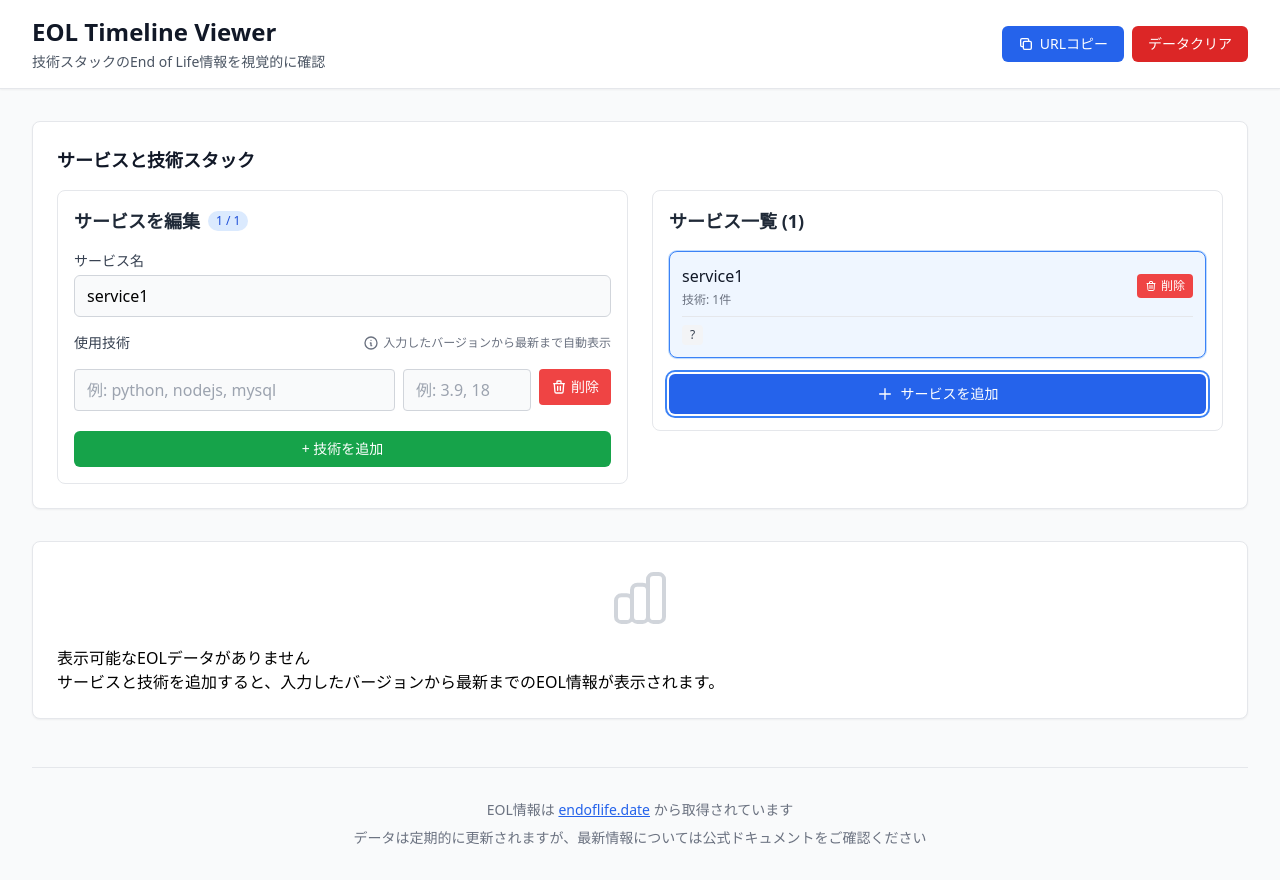
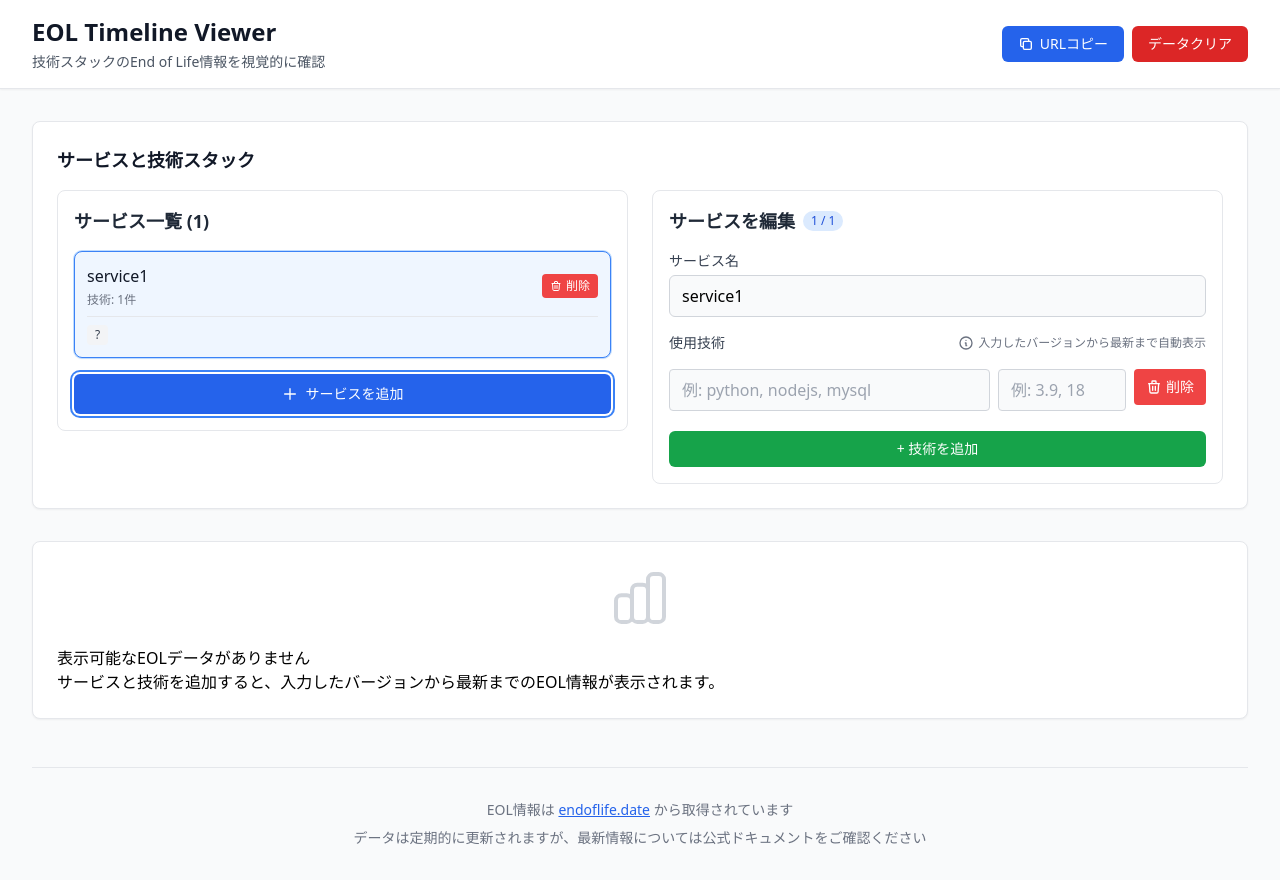
Before and after one commit to okdyy75/eol-checker, a Next.js app: page / in a window 1280 px wide. Both pictures are taken after a click on the button "サービスを追加". Built offline with nearby package versions, Linux system fonts and the light colour scheme.

Commit message:
feat: EOL未定バージョンのツールチップに「未定」と表示
- ツールチップでEOL日が未定の場合は「未定」と表示
- ヘッダーに注意書きを追加（EOL日が未定のバージョンは5年後まで表示）

```diff
--- a/components/EOLGanttChart.tsx
+++ b/components/EOLGanttChart.tsx
@@ -23,6 +23,7 @@ type TaskWithSegments = Task & {
     end: Date;
     color?: string;
   }>;
+  eolUndefined?: boolean;
 };
 
 const VIEW_SHIFT_MONTHS = 6;
@@ -147,6 +148,7 @@ export default function EOLGanttChart({ services, eolData }: EOLGanttChartProps)
             progressSelectedColor: '#ff9e0d',
           },
           ...(segments ? { segments } : {}),
+          eolUndefined: details.eolUndefined || false, // EOL未定フラグを追加
         };
       });
 
@@ -176,6 +178,7 @@ export default function EOLGanttChart({ services, eolData }: EOLGanttChartProps)
     <div className="eol-gantt-container">
       {/* ヘッダー */}
       <div className="eol-gantt-header">
+        <div className="header-top">
           <h2>EOL タイムライン</h2>
           <div className="legend">
             <div className="legend-item">
@@ -194,6 +197,11 @@ export default function EOLGanttChart({ services, eolData }: EOLGanttChartProps)
               <div className="legend-color eol"></div>
               <span>サポート終了 (EOL)</span>
             </div>
+          </div>
+        </div>
+        <div className="header-note">
+          ※ 入力されたバージョンから最新バージョンまで表示<br />
+          ※ EOL日が未定のバージョンは現在+5年で表示
         </div>
       </div>
 
@@ -232,11 +240,15 @@ export default function EOLGanttChart({ services, eolData }: EOLGanttChartProps)
               TaskListTable={TaskListTableComponent}
               TooltipContent={({ task }) => {
                 let details;
+                let eolUndefined = false;
                 try {
                   const taskData = chart.tasks.find(t => t.id === task.id);
                   if (taskData && taskData.name) {
                     const match = taskData.name.match(/^(.+?)\s+(.+?)(\s+★)?$/);
                     if (match) {
+                      // TaskWithSegmentsからeolUndefinedを取得
+                      eolUndefined = (taskData as TaskWithSegments).eolUndefined || false;
+
                       details = {
                         techName: match[1],
                         version: match[2],
@@ -269,7 +281,7 @@ export default function EOLGanttChart({ services, eolData }: EOLGanttChartProps)
                       リリース: {details.releaseDate}
                     </div>
                     <div style={{ color: '#6b7280', fontSize: '12px' }}>
-                      EOL: {details.eolDate}
+                      EOL: {eolUndefined ? '未定' : details.eolDate}
                     </div>
                   </div>
                 );
@@ -290,11 +302,17 @@ export default function EOLGanttChart({ services, eolData }: EOLGanttChartProps)
 
         .eol-gantt-header {
           display: flex;
-          justify-content: space-between;
-          align-items: center;
+          flex-direction: column;
+          gap: 0.5rem;
           padding: 1rem 0;
           border-bottom: 1px solid #e5e7eb;
           margin-bottom: 1rem;
+        }
+
+        .header-top {
+          display: flex;
+          justify-content: space-between;
+          align-items: center;
         }
 
         .eol-gantt-header h2 {
@@ -302,6 +320,12 @@ export default function EOLGanttChart({ services, eolData }: EOLGanttChartProps)
           font-size: 1.5rem;
           font-weight: 600;
           color: #1f2937;
+        }
+
+        .header-note {
+          font-size: 0.875rem;
+          color: #6b7280;
+          text-align: right;
         }
 
         .legend {
@@ -398,7 +422,7 @@ export default function EOLGanttChart({ services, eolData }: EOLGanttChartProps)
 
         /* レスポンシブデザイン */
         @media (max-width: 1024px) {
-          .eol-gantt-header {
+          .header-top {
             flex-direction: column;
             align-items: flex-start;
             gap: 0.75rem;
@@ -407,6 +431,10 @@ export default function EOLGanttChart({ services, eolData }: EOLGanttChartProps)
           .legend {
             align-self: stretch;
             justify-content: center;
+          }
+
+          .header-note {
+            text-align: left;
           }
         }
 
--- a/components/ServiceForm.tsx
+++ b/components/ServiceForm.tsx
@@ -113,90 +113,7 @@ export default function ServiceForm({
 
   return (
     <div className="grid grid-cols-1 lg:grid-cols-2 gap-6">
-      {/* 左側：入力フォーム */}
-      <div className="space-y-4">
-        {services.length === 0 ? (
-          <div className="bg-gray-50 border-2 border-dashed border-gray-200 rounded-lg p-8 text-center">
-            <p className="text-gray-500 text-sm font-medium mb-1">
-              サービスを追加してください
-            </p>
-            <p className="text-gray-400 text-xs">
-              右側の「サービスを追加」ボタンをクリック
-            </p>
-          </div>
-        ) : (
-          <div className="bg-white border border-gray-200 rounded-lg p-4">
-            <div className="flex items-center justify-between mb-4">
-              <div className="flex items-center gap-2">
-                <h3 className="text-lg font-semibold text-gray-800">
-                  サービスを編集
-                </h3>
-                <span className="px-2 py-0.5 bg-blue-100 text-blue-700 text-xs font-medium rounded-full">
-                  {editingIndex + 1} / {services.length}
-                </span>
-              </div>
-            </div>
-
-            {/* サービス名入力 */}
-            <div className="mb-4">
-              <label className="block text-sm font-medium text-gray-700 mb-1">
-                サービス名
-              </label>
-              <input
-                type="text"
-                placeholder="例: マイクロサービスA, Webアプリ"
-                value={editingService?.name || ''}
-                onChange={(e) => updateServiceName(e.target.value)}
-                className="w-full px-3 py-2 bg-gray-50 border border-gray-300 rounded-md focus:outline-none focus:ring-2 focus:ring-blue-500 text-sm sm:text-base transition-colors hover:bg-white focus:bg-white"
-              />
-            </div>
-
-            {/* 技術スタック */}
-            <div>
-              <div className="flex items-center justify-between mb-2">
-                <label className="block text-sm font-medium text-gray-700">
-                  使用技術
-                </label>
-                <span className="text-xs text-gray-500" title="入力したバージョンから最新バージョンまでのEOL情報が自動的に表示されます">
-                  <svg className="w-4 h-4 inline-block mr-1" fill="none" stroke="currentColor" viewBox="0 0 24 24">
-                    <path strokeLinecap="round" strokeLinejoin="round" strokeWidth={2} d="M13 16h-1v-4h-1m1-4h.01M21 12a9 9 0 11-18 0 9 9 0 0118 0z" />
-                  </svg>
-                  入力したバージョンから最新まで自動表示
-                </span>
-              </div>
-
-              {(!editingService?.technologies || editingService.technologies.length === 0) ? (
-                <div className="text-center py-4 bg-gray-50 rounded-md border-2 border-dashed border-gray-300 mb-3">
-                  <p className="text-gray-500 text-sm">技術がありません</p>
-                </div>
-              ) : (
-                <div className="space-y-1 mb-3">
-                  {editingService.technologies.map((technology) => (
-                    <TechnologyInput
-                      key={technology.id}
-                      technology={technology}
-                      availableTechnologies={availableTechnologies}
-                      eolData={eolData}
-                      onChange={(updatedTechnology) => updateTechnology(technology.id, updatedTechnology)}
-                      onRemove={() => removeTechnology(technology.id)}
-                    />
-                  ))}
-                </div>
-              )}
-
-              {/* 技術を追加ボタン */}
-              <button
-                onClick={addTechnology}
-                className="w-full px-4 py-2 bg-green-600 text-white rounded-md hover:bg-green-700 focus:outline-none focus:ring-2 focus:ring-green-500 transition-colors text-sm"
-              >
-                + 技術を追加
-              </button>
-            </div>
-          </div>
-        )}
-      </div>
-
-      {/* 右側：サービスリスト */}
+      {/* 左側：サービスリスト */}
       <div className="space-y-4">
         <div className="bg-white border border-gray-200 rounded-lg p-4">
           <h3 className="text-lg font-semibold text-gray-800 mb-4">
@@ -281,6 +198,89 @@ export default function ServiceForm({
           </button>
         </div>
       </div>
+
+      {/* 右側：入力フォーム */}
+      <div className="space-y-4">
+        {services.length === 0 ? (
+          <div className="bg-gray-50 border-2 border-dashed border-gray-200 rounded-lg p-8 text-center">
+            <p className="text-gray-500 text-sm font-medium mb-1">
+              サービスを追加してください
+            </p>
+            <p className="text-gray-400 text-xs">
+              左側の「サービスを追加」ボタンをクリック
+            </p>
+          </div>
+        ) : (
+          <div className="bg-white border border-gray-200 rounded-lg p-4">
+            <div className="flex items-center justify-between mb-4">
+              <div className="flex items-center gap-2">
+                <h3 className="text-lg font-semibold text-gray-800">
+                  サービスを編集
+                </h3>
+                <span className="px-2 py-0.5 bg-blue-100 text-blue-700 text-xs font-medium rounded-full">
+                  {editingIndex + 1} / {services.length}
+                </span>
+              </div>
+            </div>
+
+            {/* サービス名入力 */}
+            <div className="mb-4">
+              <label className="block text-sm font-medium text-gray-700 mb-1">
+                サービス名
+              </label>
+              <input
+                type="text"
+                placeholder="例: マイクロサービスA, Webアプリ"
+                value={editingService?.name || ''}
+                onChange={(e) => updateServiceName(e.target.value)}
+                className="w-full px-3 py-2 bg-gray-50 border border-gray-300 rounded-md focus:outline-none focus:ring-2 focus:ring-blue-500 text-sm sm:text-base transition-colors hover:bg-white focus:bg-white"
+              />
+            </div>
+
+            {/* 技術スタック */}
+            <div>
+              <div className="flex items-center justify-between mb-2">
+                <label className="block text-sm font-medium text-gray-700">
+                  使用技術
+                </label>
+                <span className="text-xs text-gray-500" title="入力したバージョンから最新バージョンまでのEOL情報が自動的に表示されます">
+                  <svg className="w-4 h-4 inline-block mr-1" fill="none" stroke="currentColor" viewBox="0 0 24 24">
+                    <path strokeLinecap="round" strokeLinejoin="round" strokeWidth={2} d="M13 16h-1v-4h-1m1-4h.01M21 12a9 9 0 11-18 0 9 9 0 0118 0z" />
+                  </svg>
+                  入力したバージョンから最新まで自動表示
+                </span>
+              </div>
+
+              {(!editingService?.technologies || editingService.technologies.length === 0) ? (
+                <div className="text-center py-4 bg-gray-50 rounded-md border-2 border-dashed border-gray-300 mb-3">
+                  <p className="text-gray-500 text-sm">技術がありません</p>
+                </div>
+              ) : (
+                <div className="space-y-1 mb-3">
+                  {editingService.technologies.map((technology) => (
+                    <TechnologyInput
+                      key={technology.id}
+                      technology={technology}
+                      availableTechnologies={availableTechnologies}
+                      eolData={eolData}
+                      onChange={(updatedTechnology) => updateTechnology(technology.id, updatedTechnology)}
+                      onRemove={() => removeTechnology(technology.id)}
+                    />
+                  ))}
+                </div>
+              )}
+
+              {/* 技術を追加ボタン */}
+              <button
+                onClick={addTechnology}
+                className="w-full px-4 py-2 bg-green-600 text-white rounded-md hover:bg-green-700 focus:outline-none focus:ring-2 focus:ring-green-500 transition-colors text-sm"
+              >
+                + 技術を追加
+              </button>
+            </div>
+          </div>
+        )}
+      </div>
     </div>
   );
 }
--- a/lib/gantt-adapter.ts
+++ b/lib/gantt-adapter.ts
@@ -101,6 +101,7 @@ export function convertToGanttData(
           details: JSON.stringify({
             version: cycle.cycle,
             eolDate: eolDateStr,
+            eolUndefined: cycle.eol === false,
             releaseDate: cycle.releaseDate,
             stage: lifecycleStage,
             lts: cycle.lts || false,
```
Lines whose indentation alone changed are shown as unchanged.
